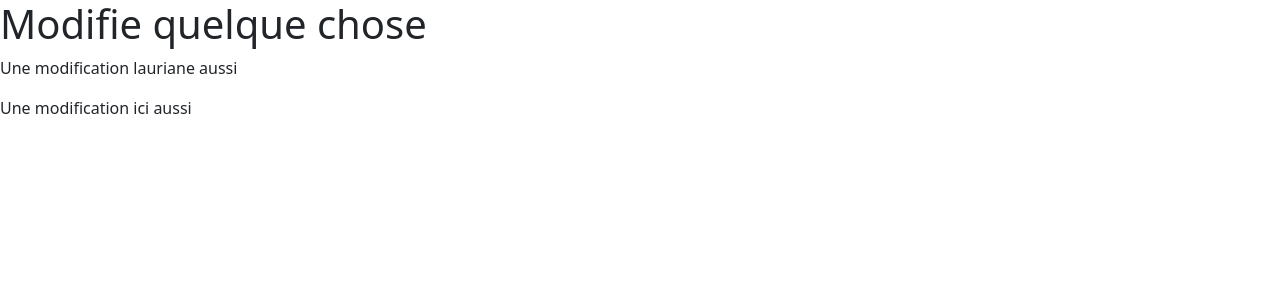
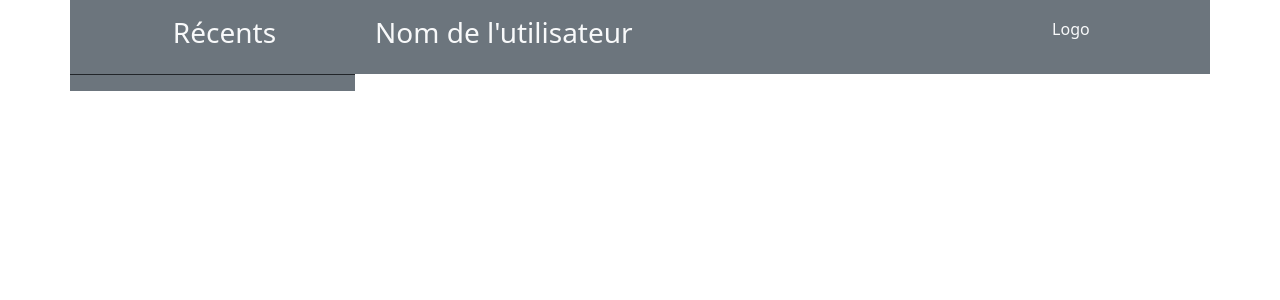
Before and after one commit to LaurianeDP/tp_05.07_chat_live, a PHP site: page /index.php in a window 1280 px wide. Shown: the top 300 px of the page. Run offline with PHP 8.4, Linux system fonts and the light colour scheme; the visitor is signed in with stand-in values (Sample User, id 1).

Commit message:
création du header et de la portion de gauche

```diff
--- a/index.php
+++ b/index.php
@@ -2,15 +2,34 @@
     include_once "connect.php";
     include_once "header_html.php";
 
-    if(!isset($_SESSION["utilisateur"])) //Si l'utilisateur n'est pas connecté, renvoit à la page de connexion
-    {
-        header('Location: ./connexion.php');
-    }
+    // if(!isset($_SESSION["utilisateur"])) //Si l'utilisateur n'est pas connecté, renvoit à la page de connexion
+    // {
+    //     header('Location: ./connexion.php');
+    // }
 ?>
 
 <body>
-    <h1>Modifie quelque chose</h1>
-    <p>Une modification lauriane aussi</p>
-    <p>Une modification ici aussi</p>
+
+        <div class="container">
+            <!-- Le header avec le titre de la section de gauche le nom de l'utilisateur et le logo à droite -->
+            <div class="row bg-secondary p-3 d-flex align-items-center text-light">
+                <div class="col-3 d-flex justify-content-center">
+                    <h3>Récents</h3>
+                </div>
+                <div class="col-6 d-flex justify-content-start">
+                    <h3>Nom de l'utilisateur</h3>
+                </div>
+                <div class="col-2 d-flex justify-content-end">
+                    <p>Logo</p>
+                </div>
+            </div>
+            <!-- Fin du header au dessus -->
+            <div class="row">
+                <div class="col-3 bg-secondary text-light border-top border-dark p-2" id="contact-list">
+                    <!-- Du PHP pour afficher la liste d'amis et les conversation liées si nécessaire -->
+                </div>
+            </div>
+        </div>
+
 </body>
 </html>
```
